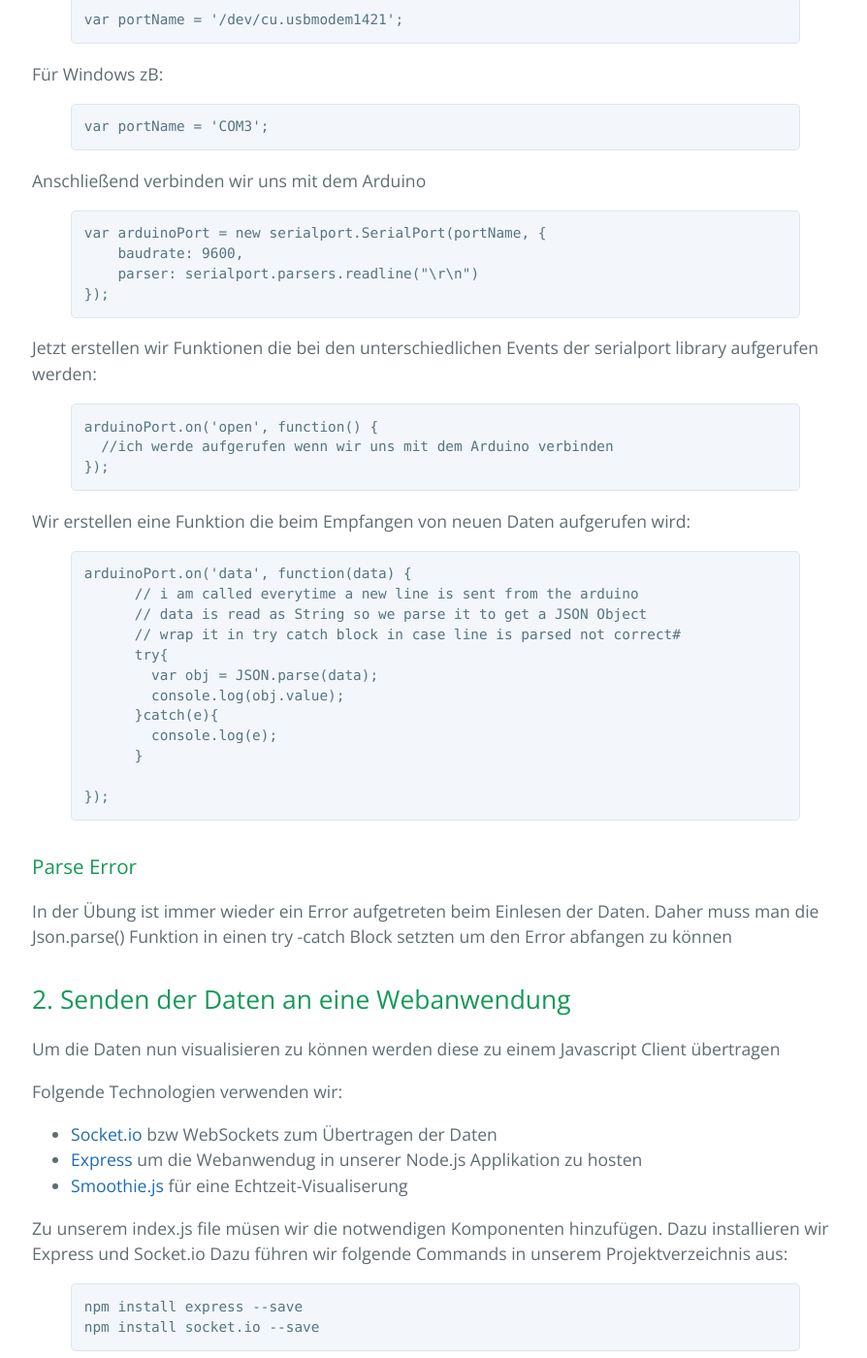
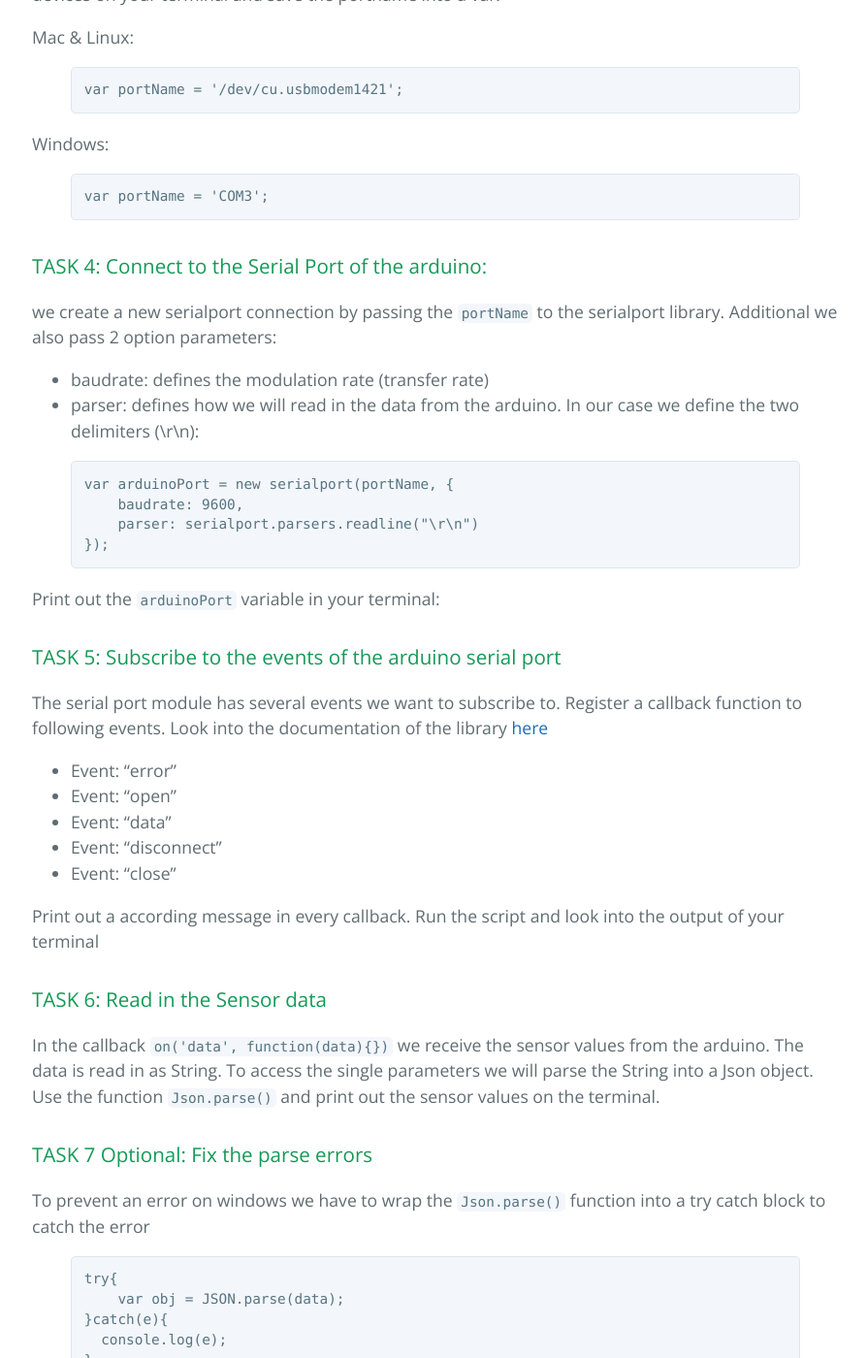
Before and after one commit to chrisgradl/FSDT3, a Jekyll site: the page built from _posts/2017-06-16-einheit3.markdown, in a window 1280 px wide and 1400 px high, scrolled down 2994 px. Shown: the whole window at 97% size, without its empty margins (191-1085 px from the left). Built offline with Jekyll 4.4.1, drawn with Linux system fonts in a browser that asks for light colours; some of the changed text lies outside the part shown.

Commit message:
added content for session 3

```diff
--- a/_posts/2017-06-16-einheit3.markdown
+++ b/_posts/2017-06-16-einheit3.markdown
@@ -7,40 +7,41 @@
 
 # Sensor Display App
 
-Today we are building a node application which reads in the sensor data from the arduino and displays it on a website:
+In this lesson we will build a simmple application to receive sensor data from the Arduino and display it on a website.
 
 ![FSDT3 Architecture]({{ site.url }}/fsdt3/img/goal.gif)
 
 The main building blocks of our app:
 ![FSDT3 Architecture]({{ site.url }}/fsdt3/img/fsdt3_architecture.png)
 
-## How to get Data from the Arduino to our Node Appliction and then to our website?
+### How to get Data from the Arduino to our Node Appliction and then to our website?
 
 We will use a 3rd party module called serialport to read the sensor data in from the Arduino.
 
-## How to display the data on a website?
+### How to display the data on a website?
 
 We will use the socket.io module to send the data from the node application to the website
 
-### TASK: Get Data from the Arduino:
+## 1. Read in the data from the Arduino
+
+### TASK 1: Get Data from the Arduino:
 
 Depending on your current progress you should already print out sensor values in the serial log in the arduino IDE. If not please deploy following code to your arduino.
 
 <script src="https://gist.github.com/chrisgradl/b2b7ebea853982c814a238cf730e1cff.js"></script>
 
-### TASK: Create the sensorvis application
+### TASK 2: Initialize the Sensor Display App
 
-* create the dir sensorvis and switch into it on the command line
+* create the directory sensorvis and switch into it on the command line
 * create a new npm project
 * add the following dependencies to the project with the --save flag
   * express
   * serialport
   * socketio
 * check if all dependencies were added in the package.json file
-* create the directory 'public' and put the  hmtl file sensorvis.html into it
+* create the directory 'public' in the sensorvis directory
+* switch into the public dir and create a hmtl file sensordisplay.html
 * Then use express to return this file on your '/' route. Use the code from the last session if you need help.
-
-
 
 ## Read in the arduino data stream
 The Sensor values will be read from the serial port of the USB interface of the arduino board. We will use the library [node-serialport] for it.
@@ -53,14 +54,16 @@
 {timestamp: 387730, type: "heart rate sensor raw", unit: "raw", value: 486}
 {% endhighlight %}
 
-To read the data in we have to do following steps:
+### TASK 3: List all available devices with the serial port library
+
+We have to find the right port (e.g. USB port) from which we can read in the data from the arduino.
+
 * Load the seriaport module
-* list the possible inputs to read from with the list function
-* create a new serialPort with the portname of our arduino
-*
-
+* list the available devices to read from with the list function
 
 {% highlight javascript %}
+
+var serialport = require('serialport');
 serialport.list(function(err, ports) {
 
   ports.forEach(function(port) {
@@ -69,100 +72,87 @@
 });
 {% endhighlight %}
 
+To read in the data from the arduino we need the portname of it. Find the arduino in the listed devices on your terminal and save the portname into a var.
 
-Wenn wir jetzt unser script starten wird auf der Command Line die Anschlüsse angezeigt.
-Hier suchen wir den Arduino und legen eine Variable mit dem entsprechenden comNamen an:
-
-Mac & Linux zB:
+Mac & Linux:
 {% highlight javascript %}
 var portName = '/dev/cu.usbmodem1421';
 {% endhighlight %}
 
-Für Windows zB:
+Windows:
 {% highlight javascript %}
 var portName = 'COM3';
 {% endhighlight %}
 
-Anschließend verbinden wir uns mit dem Arduino
+
+### TASK 4: Connect to the Serial Port of the arduino:
+
+we create a new serialport connection by passing the `portName` to the serialport library. Additional we also pass 2 option parameters:
+
+* baudrate: defines the modulation rate (transfer rate)
+* parser: defines how we will read in the data from the arduino. In our case we define the two delimiters (\r\n):
 
 {% highlight javascript %}
-var arduinoPort = new serialport.SerialPort(portName, {
+var arduinoPort = new serialport(portName, {
     baudrate: 9600,
     parser: serialport.parsers.readline("\r\n")
 });
 {% endhighlight %}
 
-Jetzt erstellen wir Funktionen die bei den unterschiedlichen Events der serialport library aufgerufen werden:
+Print out the `arduinoPort` variable in your terminal:
+
+### TASK 5: Subscribe to the events of the arduino serial port
+
+The serial port module has several events we want to subscribe to. Register a callback function to following events. Look into the documentation of the library [here](https://github.com/EmergingTechnologyAdvisors/node-serialport#module_serialport--SerialPort+event_error)
+
+* Event: "error"
+* Event: "open"
+* Event: "data"
+* Event: "disconnect"
+* Event: "close"
+
+Print out a according message in every callback. Run the script and look into the output of your terminal
+
+### TASK 6: Read in the Sensor data
+
+In the callback `on('data', function(data){})` we receive the sensor values from the arduino. The data is read in as String. To access the single parameters we will parse the String into a Json object. Use the function `Json.parse()` and print out the sensor values on the terminal.
+
+
+### TASK 7 Optional: Fix the parse errors
+To prevent an error on windows we have to wrap the `Json.parse()` function into a try catch block to catch the error
+
 {% highlight javascript %}
-arduinoPort.on('open', function() {
-  //ich werde aufgerufen wenn wir uns mit dem Arduino verbinden
-});
+try{
+    var obj = JSON.parse(data);
+}catch(e){
+  console.log(e);
+}
 {% endhighlight %}
 
-Wir erstellen eine Funktion die beim Empfangen von neuen Daten aufgerufen wird:
 
-{% highlight javascript %}
-arduinoPort.on('data', function(data) {
-      // i am called everytime a new line is sent from the arduino
-      // data is read as String so we parse it to get a JSON Object
-      // wrap it in try catch block in case line is parsed not correct#
-      try{
-        var obj = JSON.parse(data);
-        console.log(obj.value);
-      }catch(e){
-        console.log(e);
-      }
 
-});
-{% endhighlight %}
+## 2. Send the sensor data to a website
 
-### Parse Error
-In der Übung ist immer wieder ein Error aufgetreten beim Einlesen der Daten. Daher muss man die Json.parse() Funktion in einen try -catch Block setzten um den Error abfangen zu können
+### TASK 8: Initialize socket.io
 
-## 2. Senden der Daten an eine Webanwendung
-
-Um die Daten nun visualisieren zu können werden diese zu einem Javascript Client übertragen
-
-Folgende Technologien verwenden wir:
-
-* [Socket.io] bzw WebSockets zum Übertragen der Daten
-* [Express] um die Webanwendug in unserer Node.js Applikation zu hosten
-* [Smoothie.js] für eine Echtzeit-Visualiserung
-
-Zu unserem index.js file müsen wir die notwendigen Komponenten hinzufügen. Dazu installieren wir Express und Socket.io
-Dazu führen wir folgende Commands in unserem Projektverzeichnis aus:
-
-{% highlight javascript %}
-npm install express --save
-npm install socket.io --save
-{% endhighlight %}
-
-Anschließend erweitern wir unsere Node Anwendung um einen express und socket.io server:
+We want to send the datapoints to a website. We will use socket.io for the communication. We have to adjust the initialization of express when it is used together with socket.io
 
 {% highlight javascript %}
 var express = require('express');
 var app = express();
 var http = require('http').Server(app);
 var socketio = require('socket.io')(http);
-{% endhighlight %}
-
-Wie funktioniert das Laden von Modulen? Hier eine [Erklärung zu Module]
-
-Mit einer Http Get Route können wir überprüfen ob der Server richtig läuft:
-{% highlight javascript %}
-
-// return a Hello World Message when the base url is requested
-app.get('/', function (req, res){
-    res.send('<h1>Hello world</h1>');
-  });
-
-//start the server at port 3000
 http.listen(3000);
 {% endhighlight %}
 
-Starten wir jetzt unsere Anwendung neu und wechseln auf die [Seite] bekommt man Hello World zurück
 
-Jetzt wollen wir die entsprechenden Daten über Socket.io zum Client verschicken:
+### TASK 9: Emit sensor values to socket.io clients
+
+To send the sensor values to the client we have to use the function `emit(route, data)`. we start to read in the data from the serialport when a client connects via socket.io.
+
+* register a listener on the `connection` event on the socket.io object.
+* register a listener on the serialport to receive the data from the arduino.
+* In this callback call the function `emit('route', data)` on the socketio object.
 
 {% highlight javascript %}
 socketio.on('connection', function(socket) {
@@ -181,56 +171,46 @@
 {% endhighlight %}
 
 
-## 3. Erstellen der Webanwendug
+### TASK 10: Receive the data in the browser
 
-Wir erstellen in unserem Projektordner einen Subordner mit dem Namen 'client'. In diesem legen wir ein index.html und ein client.js file an.
-Um die index.html Seite vom Node-Server abrufen zu können passen wir unsere index.js script an:
+* Switch to the sensordisplay.html file.
+* At the the end of the body import the socket.io javascript client library
+* Add the javascript code to connect to the socket.io server to receive the data points
+
 {% highlight javascript %}
-app.get('/', function (req, res){
-    res.sendFile(\__dirname + "/client/index.html");
+<script>
+  var socket = io.connect('http://localhost:3000');
+  socket.on('data', function(data) {
+    console.log(data);
   });
-
+</script>
 {% endhighlight %}
 
-Der Server muss außerdem die Files im Ordner /client verfügbar machen. So können die Scripts in dem index.html file geladen werden.
-{% highlight javascript %}
-app.use(express.static(\__dirname + "/client"));
+
+## 3. Display the data on a website
+
+To display the sensor values we will use a simple javascript library called [Smoothie.js].
+
+### TASK 11: Import the smoothie.js library:
+
+* create a folder `lib` inside the public folder
+* create a new file `smoothie.js` in this folder
+* copy the code from [here](https://raw.githubusercontent.com/joewalnes/smoothie/master/smoothie.js) into this file
+* in the sensordisplay.html file import this javascript file
+{% highlight html %}
+    <script src="/lib/smoothie.js" charset="utf-8"></script>
 {% endhighlight %}
 
-Jetzt können wir die Webanwendung programmieren. Dazu binden wir folgende Scripts in unser Html File ein:
+### TASK 12: Data Visualization
 
-{% highlight javascript %}
-<script src="/socket.io/socket.io.js"></script>
-<script type="text/javascript" src="/client.js"></script>
-{% endhighlight %}
+To display the data we have to create a new smoothie.js objec and asign the datapoints to it when we receive them.
 
-In unserem client.js file erstellen wir nun einen socket.io Client und eine Funktion zum Empfangen der Daten
-
-{% highlight javascript %}
-var socket = io();
-
-socket.on('data', function(msg) {
-    console.log(msg);
-});
-{% endhighlight %}
-
-In der Konsole im Browser werden jetzt die Werte vom Arduino geprintet
-
-### Echtzeit-Visualiserung mit smoothiecharts
-
-Jetzt können wir die Daten visualisieren. Hierzu verwenden wir [Smoothie.js].
-
-Dazu legen wir einen lib Folder an (/client/lib/) und kopieren den [Code für die Library] in ein neues File smoothie.js
-Anschließend binden wir noch das script in unser index.html file ein.
-
-In unserem index.html File erstellen wir nun ein neues Element auf dem die Visualisierung gezeichnet wird:
+* create a canvas element for our chart in the html file
 {% highlight html %}
     <canvas id="mycanvas" width="800" height="200"></canvas>
 {% endhighlight %}
 
-
-Im client.js File erstellen wir ein neues Smoothie.js Objekt. Mit der streamto methode setzten wir das element auf welchem  smoothie.js die Visualisierung zeichnet. Außerdem erstellen wir ein neues Objekt vom Typ TimeSeries.
-
+* create a new smoothie.js object
 {% highlight javascript %}
 var smoothie = new SmoothieChart();
 smoothie.streamTo(document.getElementById("mycanvas"));
@@ -239,20 +219,20 @@
 smoothie.addTimeSeries(line1);
 {% endhighlight %}
 
-Um jetzt neue Werte zu zeichnen, müssen diese an das line1 Objekt angefügt werden. Das machen wir in dem socket.io Callback
+* to draw new elements we have to pass the sensor values to the line1 object.
+
 {% highlight javascript %}
 socket.on('data', function(msg) {
     console.log(msg);
     //we only want to visualize the raw sensor value
-    if (msg.unit == 'raw') {
-        line1.append(new Date().getTime(), msg.value);
-    }
+    line1.append(new Date().getTime(), msg);
+
 });
 {% endhighlight %}
 
 ### Danger Alert! Mein Arduino geht nicht Was jetzt???
 Falls der Arduino aus irgendeinem Grund nicht verfügbar ist oder nicht funktioniert gibt es die Möglichkeit Random Daten von der Node Applikation zum Client zu schicken
-Dazu erstellen folgende Funktion:
+Dazu erstelle folgende Funktion:
 
 {% highlight javascript %}
 var sensorJson = JSON.parse('{"timestamp": 19123,"type": "heart rate sensor raw","unit": "raw","value": 987}');
@@ -266,16 +246,24 @@
 
 Diese Funktion muss man dann in dem 'connection' Callback aufrufen wenn sich der Client verbindet
 
+### Home Exercise:
 
-So wir haben jetzt die Daten eingelesen und auch zum Client geschickt und visualisiert. Für viele Anwendungen ist es jedoch auch spannend die Sensorwerte in einem File zu speichern und zu einem späteren Zeitpunkt weiterzuverarbeiten.
+Write a simple node application to store the datapoints from the arduino into a csv file.
+Use the [FileSystem] to write the datapoints into a csv file with semicolons `;`  as delimiter. The csv-file should have following structure:
 
-### Hausübung:
+|timestamp|  value  |
+|:-------:| -------:|
+| 2443164 |   15    |
+| 2443265 |   212   |
+| 2443365 |   333   |
 
-Erweitere unsere Node.js Applikation um eine Funktion zum Speichern der 'raw' Sensorwerte.
-Sobald sich der Server mit dem Arduino verbindet sollen die Werte in ein File gespeichert werden. (CSV oder JSON).
-Dazu kann das bestehende Projekt einfach umgeändert werden. Das ganze soll ohne Client  funktionieren. Die socket.io und express teile können also gelöscht werden.
+The application should start to write into the file when it receives data. It should stop when 5000 data points are in the file.
+Hand in a zipped version of your project with the form `matrikelnummer_hue1_asen2.zip`.
 
-Die [FileSystem Komponente] von Node soll dazu verwendet werden
+* create a new npm project for the exercise
+* you can copy the required parts from this lesson
+* make sure to delete the node_modules folder before you hand in your exercise
+
 
 [node-serialport]: https://github.com/voodootikigod/node-serialport/
 [Smoothie.js]: http://smoothiecharts.org/
```
Also changed, not shown: other parts of _posts/2017-06-16-einheit3.markdown (+1 -1 lines), _posts/2017-05-24-einheit2.markdown (+3 -12 lines).
